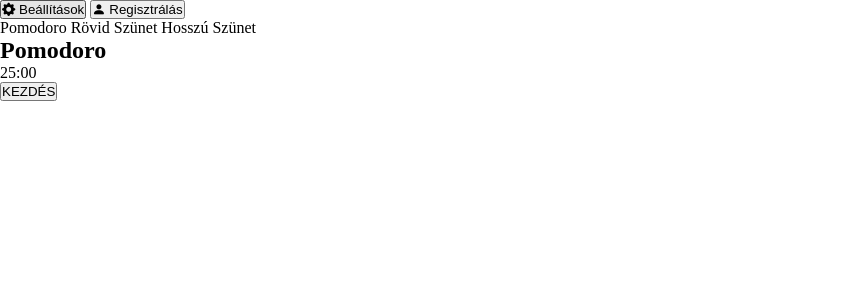
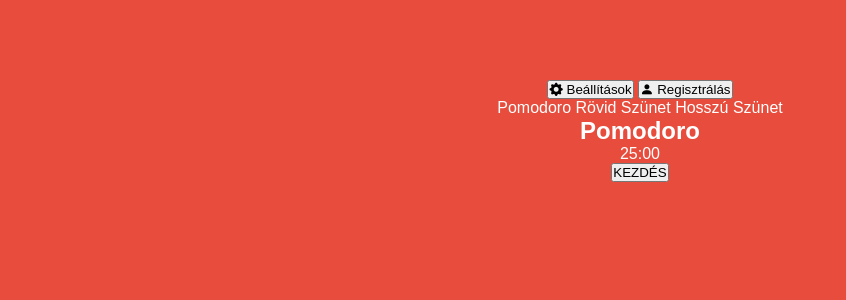
Before and after one commit to nacsacsa/Pomodoro, a PHP site: page / in a window 1280 px wide. Shown: the top 300 px of the page, without its empty margins (0-846 px from the left). Run offline with PHP 8.4, Linux system fonts and the light colour scheme.

Commit message:
style.css body formázása

```diff
--- a/Projekt/Frontend/style.css
+++ b/Projekt/Frontend/style.css
@@ -3,3 +3,18 @@
     margin: 0;
     padding: 0;
 }
+
+body {
+    font-family: 'Poppins', sans-serif;
+    background-color: #e74c3c;
+    color: white;
+    display: flex;
+    flex-direction: column;
+    align-items: center;
+    justify-content: center;
+    padding-top: 10vh;
+    height: auto;
+    overflow: auto;
+    text-align: center;
+    transition: background-color 0.3s;
+}
```
